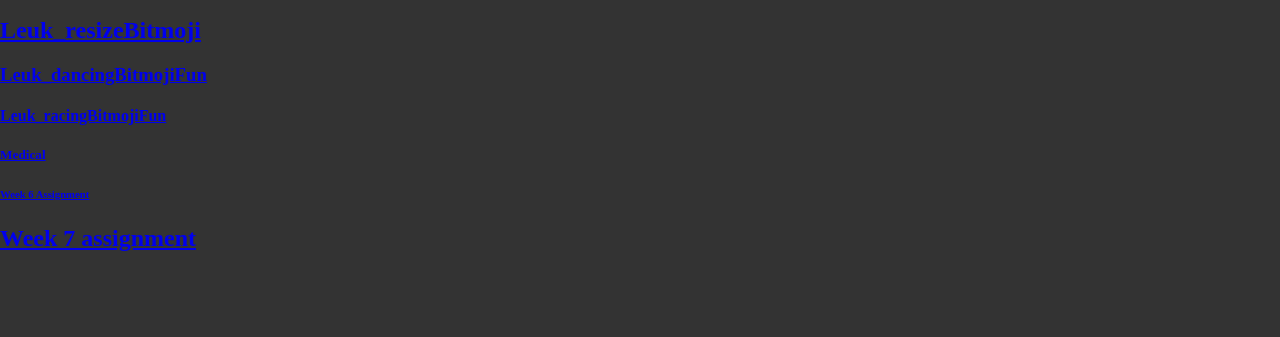
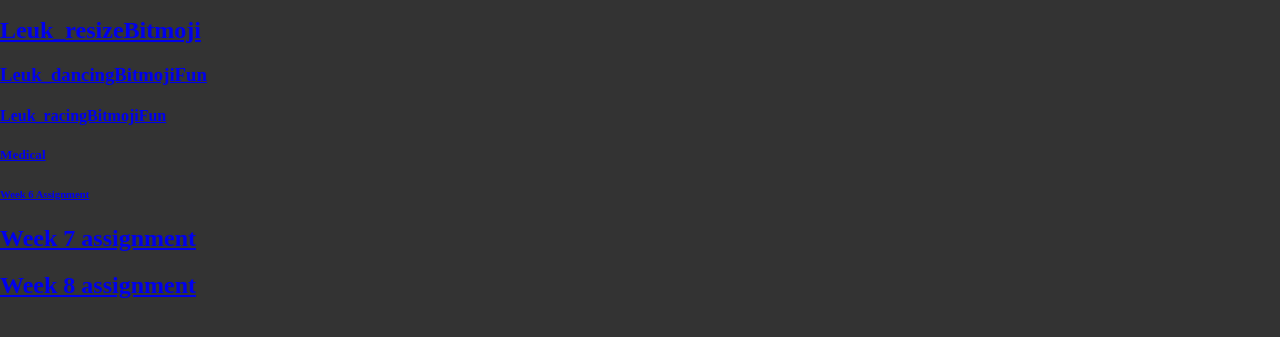
Before and after one commit to JL278/JL278.github.io, a plain HTML site: page javascripts.html in a window 1280 px wide. Shown: the part 361-698 px from the top of the page. Drawn offline with Linux system fonts and the light colour scheme; a script that the page names is missing.

Commit message:
Add files via upload

```diff
--- a/javascripts.html
+++ b/javascripts.html
@@ -40,5 +40,6 @@
     <h5><a href="https://www.khanacademy.org/computer-programming/medical/5088064042745856">Medical</a></h2><script src="https://www.khanacademy.org/computer-programming/medical/5088064042745856/embed.js?editor=yes&buttons=yes&author=yes&embed=yes"></script></h5>
     <h6><a href="https://www.khanacademy.org/computer-programming/week-6-assignment/6711418476609536">Week 6 Assignment</a></h2><script src="https://www.khanacademy.org/computer-programming/week-6-assignment/6711418476609536/embed.js?editor=yes&buttons=yes&author=yes&embed=yes"></script></h6>
     <h7><h2><a href="https://www.khanacademy.org/computer-programming/week-7-assignment/5151759739437056">Week 7 assignment</a></h2><script src="https://www.khanacademy.org/computer-programming/week-7-assignment/5151759739437056/embed.js?editor=yes&buttons=yes&author=yes&embed=yes"></script></h7>
+    <h8><h2><a href="https://www.khanacademy.org/computer-programming/week-8-assignment/5973213582245888">Week 8 assignment</a></h2><script src="https://www.khanacademy.org/computer-programming/week-8-assignment/5973213582245888/embed.js?editor=yes&buttons=yes&author=yes&embed=yes"></script></h8>
 </body>
 </html>
```
